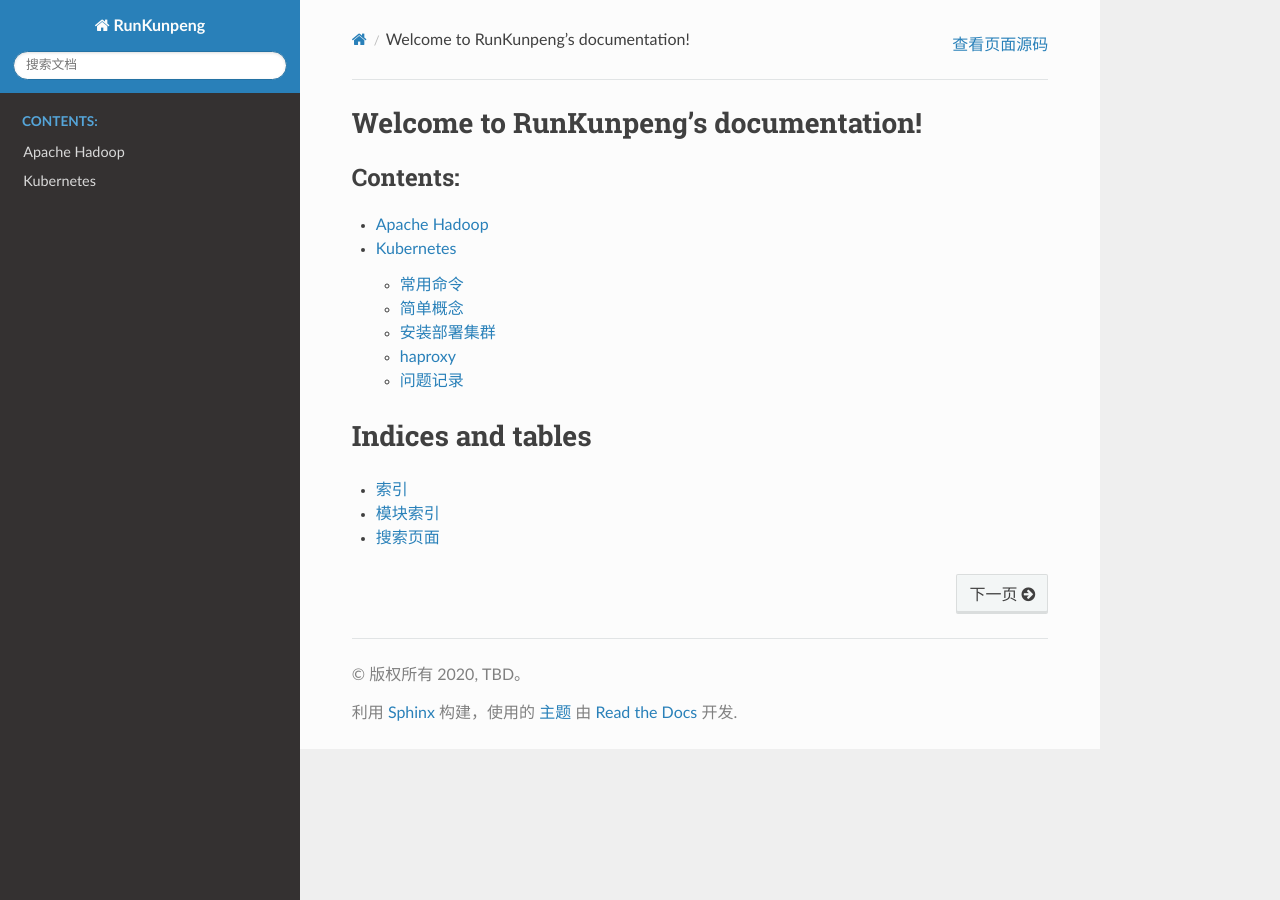
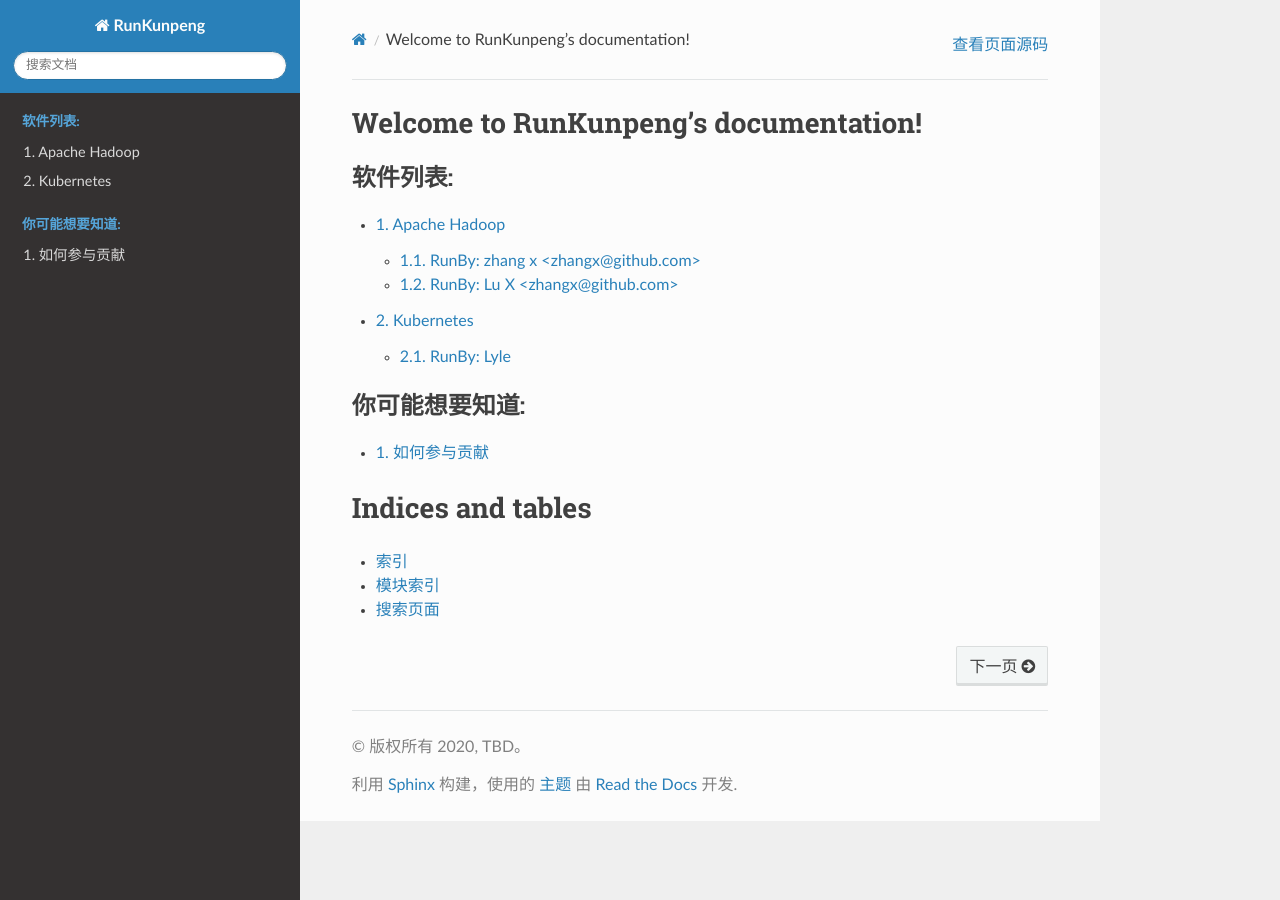
Before and after one commit to LyleLee/RunKunpeng, a Sphinx documentation site: the page built from source/index.rst, in a window 1280 px wide. Built offline with Sphinx 7.4.7 and the Read the Docs theme 2.0.0, drawn with Linux system fonts in a browser that asks for light colours; some of the changed lines change nothing that is shown.

Commit message:
format edit

```diff
--- /dev/null
+++ b/source/apps/hadoop.rst
@@ -0,0 +1,39 @@
+##########################
+Apache Hadoop
+##########################
+
+The Apache Hadoop software library is a framework that allows for the distributed processing of large data sets across clusters of computers using simple programming models.
+
+大数据的hadoop
+
+:Name: Hadoop
+:Website: https://hadoop.apache.org/
+:Project: Github https://github.com/apache/hadoop
+:License: Apache License 2.0
+
+-----------------------------------------------------------------------
+
+.. We like to keep the above content stable. edit before thinking. You are free to add you run log below
+
+
+RunBy: zhang x <zhangx@github.com>
+====================================
+
+:Run Version: 2.9.0
+:Pass: Yes
+
+I run this program with 8 arm64 nodes.
+
+
+please check the diagram, and the result is great.
+
+
+RunBy: Lu X <zhangx@github.com>
+====================================
+
+:Run Version: 2.6.0
+:Pass: Yes
+
+软件栈是： YARN+Mysql+CentOS
+
+Hadoop work good with HDFS YARN and so on
--- /dev/null
+++ b/source/apps/kubenetes.rst
@@ -0,0 +1,148 @@
+##########################
+Kubernetes
+##########################
+
+The Kubernetes
+
+:Name: kubenetes, k8s
+:Website: https://kubernetes.io/
+:Project: Github https://github.com/kubernetes
+:License: Apache License 2.0
+
+-----------------------------------------------------------------------
+
+
+RunBy: Lyle
+====================================
+
+:Run version: 1.18.3, 1.14.0
+:Pass: Yes
+
+如果是和 minikube 一起使用的话，只需要下载client端就可以了。 ::
+
+    curl -OL https://dl.k8s.io/v1.18.0/kubernetes-client-linux-arm64.tar.gz
+
+
+安装部署集群
+----------------
+
+添加kubernetes软件源 ::
+
+    curl -s https://packages.cloud.google.com/apt/doc/apt-key.gpg | sudo apt-key add -
+    cat <<EOF | sudo tee /etc/apt/sources.list.d/kubernetes.list
+    deb https://apt.kubernetes.io/ kubernetes-xenial main
+    EOF
+
+检查所需的镜像是否能获得 ::
+
+    kubeadm config images pull
+
+    mkdir -p $HOME/.kube
+    sudo cp -i /etc/kubernetes/admin.conf $HOME/.kube/config
+    sudo chown $(id -u):$(id -g) $HOME/.kube/config
+
+安装网络插件 ::
+
+    sudo kubeadm init
+    kubectl apply -f https://docs.projectcalico.org/v3.11/manifests/calico.yaml
+
+    kubectl get nodes #确认master ready
+
+    kubeadm token create --print-join-command
+
+
+
+workder
+
+
+手动部署： [#kubeadm_install]_
+
+加载br_netfilter ::
+
+    lsmod | grep br_netfilter
+    sudo modprobe br_netfilter
+
+设置操作系统参数，br_netfilter没有加载的话时没有这两个变量的 ::
+
+    cat <<EOF | sudo tee /etc/sysctl.d/k8s.conf
+    net.bridge.bridge-nf-call-ip6tables = 1
+    net.bridge.bridge-nf-call-iptables = 1
+    EOF
+    sudo sysctl --system    # 应用到系统
+
+添加kubernetes软件源 ::
+
+    curl -s https://packages.cloud.google.com/apt/doc/apt-key.gpg | sudo apt-key add -
+    cat <<EOF | sudo tee /etc/apt/sources.list.d/kubernetes.list
+    deb https://apt.kubernetes.io/ kubernetes-xenial main
+    EOF
+
+
+加入集群 ::
+
+    sudo kubeadm join 192.168.1.180:6443 --token yzep8d.7svs6hvljrhqk562 \
+        --discovery-token-ca-cert-hash sha256:83e29e1b29c1a11cdcb067c5da9ae58d9e11c2c15dfaa092f5b0ce3aa625b0f9
+
+
+
+
+问题记录
+-----------------------
+
+running with swap on is not supported. Please disable swap
+~~~~~~~~~~~~~~~~~~~~~~~~~~~~~~~~~~~~~~~~~~~~~~~~~~~~~~~~~~~~~~~~~
+
+::
+
+    user1@Arm64-server:~$ sudo kubeadm init --pod-network-cidr=10.244.0.0/16
+    I0510 21:10:40.951053   25602 version.go:240] remote version is much newer: v1.18.2; falling back to: stable-1.14
+    [init] Using Kubernetes version: v1.14.10
+    [preflight] Running pre-flight checks
+            [WARNING IsDockerSystemdCheck]: detected "cgroupfs" as the Docker cgroup driver. The recommended driver is "systemd". Please follow the guide at https://kubernetes.io/docs/setup/cri/
+            [WARNING SystemVerification]: this Docker version is not on the list of validated versions: 19.03.8. Latest validated version: 18.09
+    error execution phase preflight: [preflight] Some fatal errors occurred:
+            [ERROR Swap]: running with swap on is not supported. Please disable swap
+    [preflight] If you know what you are doing, you can make a check non-fatal with `--ignore-preflight-errors=...`
+
+
+解决办法 ::
+
+    sudo swapoff -a
+
+
+WARNING: kubeadm cannot validate component configs for API group
+~~~~~~~~~~~~~~~~~~~~~~~~~~~~~~~~~~~~~~~~~~~~~~~~~~~~~~~~~~~~~~~~~
+
+::
+
+    user1@Arm64-server:~$ kubeadm config images pull
+    W0511 23:20:25.155396   59650 configset.go:202] WARNING: kubeadm cannot validate component configs for API groups [kubelet.config.k8s.io kubeproxy.config.k8s.io]
+    [config/images] Pulled k8s.gcr.io/kube-apiserver:v1.18.2
+    [config/images] Pulled k8s.gcr.io/kube-controller-manager:v1.18.2
+    [config/images] Pulled k8s.gcr.io/kube-scheduler:v1.18.2
+    [config/images] Pulled k8s.gcr.io/kube-proxy:v1.18.2
+    [config/images] Pulled k8s.gcr.io/pause:3.2
+    [config/images] Pulled k8s.gcr.io/etcd:3.4.3-0
+    [config/images] Pulled k8s.gcr.io/coredns:1.6.7
+
+
+Public key for is not installed
+~~~~~~~~~~~~~~~~~~~~~~~~~~~~~~~~~~~~~~~~~~~~~~~~~~~~~~~~~~~~~~~~~
+
+::
+
+    Public key for fdd1728b8dd0026e64a99ebb87d5b7a6c026a8e2f4796e383cc7ac43e7d7ccf2-kubelet-1.18.2-0.aarch64.rpm is not installed
+    Public key for 98b57cf856484f0d15a58705136d9319e57c5b80bea2eea93cf02bb2365651dc-kubernetes-cni-0.7.5-0.aarch64.rpm is not installed
+    Public key for socat-1.7.3.2-6.el8.aarch64.rpm is not installed. Failing package is: socat-1.7.3.2-6.el8.aarch64
+    GPG Keys are configured as: file:///etc/pki/rpm-gpg/RPM-GPG-KEY-centosofficial
+    Public key for conntrack-tools-1.4.4-9.el8.aarch64.rpm is not installed. Failing package is: conntrack-tools-1.4.4-9.el8.aarch64
+    GPG Keys are configured as: file:///etc/pki/rpm-gpg/RPM-GPG-KEY-centosofficial
+    Public key for iptables-1.8.2-16.el8.aarch64.rpm is not installed. Failing packa
+
+
+Failed to set locale, defaulting to C.UTF-8” in CentOS 8
+~~~~~~~~~~~~~~~~~~~~~~~~~~~~~~~~~~~~~~~~~~~~~~~~~~~~~~~~~~~~~~~~~
+
+解决办法 ::
+
+    dnf install langpacks-en glibc-all-langpacks -y
--- a/source/hadoop.rst
+++ /dev/null
@@ -1,61 +0,0 @@
-*************************
-Apache Hadoop
-*************************
-
-The Apache Hadoop software library is a framework that allows for the distributed processing of large data sets across clusters of computers using simple programming models.
-
-
-:version:  .. code-block:: ReST
-
-                - "2.10.0"
-                - "2.9.2"
-
-:how: The field marker is a colon, the field name, and a
-      colon.
-
-      The field body may contain one or more body elements,
-      indented relative to the field marker.
-
-
-.. code-block:: json
-
-    {
-        "Name": "Apache Hadoop",
-        "Version" : [
-            "2.10.0",
-            "2.9.2"
-        ],
-        "description": "The Apache Hadoop software library is a framework that allows for the distributed processing of large data sets across clusters of computers using simple programming models." ,
-        "Website" : "https://hadoop.apache.org/",
-        "Github" : "",
-        "CentOS" : "",
-        "Ubuntu" : "",
-        "debian" : "",
-        "Fedora" : "",
-        "Description" : "",
-        "RunBy" :
-        [
-            {
-                "Name" : "zhang x",
-                "Email": "zhangx@github.com",
-                "Website": "http://zhangx.com",
-                "RunLog" : "hadoop.zhangx@github.com.rst"
-            },
-            {
-                "Name" : "Lu X",
-                "Email": "Lux@github.com",
-                "Website": "http://Lux.com",
-                "RunLog" : "http://Lux.com/hadoop"
-            }
-        ]
-    }
-
-
-I run this program with 8 arm64 nodes.
-
-
-please check the diagram
-
-
-
-And the result is great.
--- a/source/index.rst
+++ b/source/index.rst
@@ -8,11 +8,19 @@
 
 .. toctree::
    :maxdepth: 2
-   :caption: Contents:
+   :caption: 软件列表:
+   :numbered:
    :glob:
 
-   *
+   apps/*
 
+.. toctree::
+   :maxdepth: 2
+   :caption: 你可能想要知道:
+   :numbered:
+   :glob:
+
+   wiki/*
 
 
 Indices and tables
--- a/source/kubenetes.rst
+++ /dev/null
@@ -1,238 +0,0 @@
-*******************
-Kubernetes
-*******************
-
-
-下载安装kubectl [#download_kubectl]_
-
-如果是和 :doc: `minikube <./minikube>` 一起使用的话，只需要下载client端就可以了。 ::
-
-    curl -OL https://dl.k8s.io/v1.18.0/kubernetes-client-linux-arm64.tar.gz
-
-
-常用命令
-======================
-
-
-.. code-block:: console
-
-    kubectl cluster-info        # 查看集群信息
-    kubectl config view         #
-    -------------------
-    kubectl get                 # 列出资源
-    kubectl get nodes           # 查看节点信息
-    kubectl create deployment kubernetes-bootcamp --image=gcr.io/google-samples/kubernetes-bootcamp:v1 # 创建deployments
-    kubectl get deployments     # 查看deployments
-    kubectl get pods            # 查看pods
-    kubectl get events          # 查看事件， 操作出错记录
-    kubectl get services        # 查看服务
-    ---------------------
-    kubectl describe            # 显示资源详情
-    ---------------------
-    kubectl logs                # 打印容器的日志
-    ---------------------
-    kubectl exec                # 在一个容器中执行命令
-    ---------------------
-    kubectl -n service rollout restart deployment <name>    # 重启服务
-
-
-
-也可以设置命令自动补全 [#kubernetes_auto_completion]_ ::
-
-    kubectl completion bash >/etc/bash_completion.d/kubectl
-    kubectl completion bash >/etc/bash_completion.d/kubeadm
-
-
-minikube [#install-minikube]_ 官方未支持aarch64
-
-
-简单概念
-========================
-
-+ Matser 负责管理集群 [#kubernetes_master]_
-+ Node 是一个VM或者是物理机， kubernetes 集群的 worker [#kubernetes_node]_ 一个Node至少要运行
-    + Kubelet 一个在Node上负责和Master沟通的进程，管理运行在Node上的容器。
-    + 容器引擎，如Docker，拉取镜像，运行容器
-+ Deployments 一个部署， 描述使用什么镜像，多少个副本容器等配置。通过过Kubernetes API告诉集群执行部署。
-
-
-.. code-block:: console
-
-    * Creating kvm2 VM (CPUs=2, Memory=2000MB, Disk=20000MB) ...
-    E0421 09:15:04.389896   79372 cache_images.go:86] CacheImage k8s.gcr.io/coredns-arm64:1.6.5 -> /home/user1/.minikube/cache/images/k8s.gcr.io/coredns-arm64_1.6.5 failed: write: MANIFEST_UNKNOWN: "fetch \"1.6.5\" from request \"/v2/coredns-arm64/manifests/1.6.5\"."
-    *
-    X Unable to start VM. Please investigate and run 'minikube delete' if possible
-    * Error: [DRIVER_CORRUPT] new host: Error attempting to get plugin server address for RPC: Failed to dial the plugin server in 10s
-    * Suggestion: The VM driver exited with an error, and may be corrupt. Run 'minikube start' with --alsologtostderr -v=8 to see the error
-    * Documentation: https://minikube.sigs.k8s.io/docs/reference/drivers/
-
-
-安装部署集群
-======================
-
-添加kubernetes软件源 ::
-
-    curl -s https://packages.cloud.google.com/apt/doc/apt-key.gpg | sudo apt-key add -
-    cat <<EOF | sudo tee /etc/apt/sources.list.d/kubernetes.list
-    deb https://apt.kubernetes.io/ kubernetes-xenial main
-    EOF
-
-检查所需的镜像是否能获得 ::
-
-    kubeadm config images pull
-
-    mkdir -p $HOME/.kube
-    sudo cp -i /etc/kubernetes/admin.conf $HOME/.kube/config
-    sudo chown $(id -u):$(id -g) $HOME/.kube/config
-
-安装网络插件 ::
-
-    sudo kubeadm init
-    kubectl apply -f https://docs.projectcalico.org/v3.11/manifests/calico.yaml
-
-    kubectl get nodes #确认master ready
-
-    kubeadm token create --print-join-command
-
-
-
-workder
-------------------
-
-手动部署： [#kubeadm_install]_
-
-加载br_netfilter ::
-
-    lsmod | grep br_netfilter
-    sudo modprobe br_netfilter
-
-设置操作系统参数，br_netfilter没有加载的话时没有这两个变量的 ::
-
-    cat <<EOF | sudo tee /etc/sysctl.d/k8s.conf
-    net.bridge.bridge-nf-call-ip6tables = 1
-    net.bridge.bridge-nf-call-iptables = 1
-    EOF
-    sudo sysctl --system    # 应用到系统
-
-添加kubernetes软件源 ::
-
-    curl -s https://packages.cloud.google.com/apt/doc/apt-key.gpg | sudo apt-key add -
-    cat <<EOF | sudo tee /etc/apt/sources.list.d/kubernetes.list
-    deb https://apt.kubernetes.io/ kubernetes-xenial main
-    EOF
-
-
-加入集群 ::
-
-    sudo kubeadm join 192.168.1.180:6443 --token yzep8d.7svs6hvljrhqk562 \
-        --discovery-token-ca-cert-hash sha256:83e29e1b29c1a11cdcb067c5da9ae58d9e11c2c15dfaa092f5b0ce3aa625b0f9
-
-
-
-haproxy
-=====================
-
-编辑配置文件
-
-.. code-block:: yaml
-
-    global
-            daemon
-    defaults
-            mode http
-
-    frontend k8s-api-server-in
-            bind 0.0.0.0:8443
-            mode tcp
-            default_backend k8s-api-server-host
-
-    backend k8s-api-server-host
-            balance roundrobin
-            server master1 192.168.122.100:6443
-            server master2 192.168.122.101:6443
-            server master3 192.168.122.102:6443
-
-
-启动服务 ::
-
-    docker run -d --name my-haproxy \
-        -v /etc/haproxy:/usr/local/etc/haproxy:ro \
-        -p 8443:8443 \
-        -p 1080:1080 \
-        --restart always \
-        haproxy:latest
-
-
-
-
-问题记录
-=====================
-
-running with swap on is not supported. Please disable swap
-----------------------------------------------------------------
-
-::
-
-    user1@Arm64-server:~$ sudo kubeadm init --pod-network-cidr=10.244.0.0/16
-    I0510 21:10:40.951053   25602 version.go:240] remote version is much newer: v1.18.2; falling back to: stable-1.14
-    [init] Using Kubernetes version: v1.14.10
-    [preflight] Running pre-flight checks
-            [WARNING IsDockerSystemdCheck]: detected "cgroupfs" as the Docker cgroup driver. The recommended driver is "systemd". Please follow the guide at https://kubernetes.io/docs/setup/cri/
-            [WARNING SystemVerification]: this Docker version is not on the list of validated versions: 19.03.8. Latest validated version: 18.09
-    error execution phase preflight: [preflight] Some fatal errors occurred:
-            [ERROR Swap]: running with swap on is not supported. Please disable swap
-    [preflight] If you know what you are doing, you can make a check non-fatal with `--ignore-preflight-errors=...`
-
-
-解决办法 ::
-
-    sudo swapoff -a
-
-
-WARNING: kubeadm cannot validate component configs for API group
-------------------------------------------------------------------
-
-::
-
-    user1@Arm64-server:~$ kubeadm config images pull
-    W0511 23:20:25.155396   59650 configset.go:202] WARNING: kubeadm cannot validate component configs for API groups [kubelet.config.k8s.io kubeproxy.config.k8s.io]
-    [config/images] Pulled k8s.gcr.io/kube-apiserver:v1.18.2
-    [config/images] Pulled k8s.gcr.io/kube-controller-manager:v1.18.2
-    [config/images] Pulled k8s.gcr.io/kube-scheduler:v1.18.2
-    [config/images] Pulled k8s.gcr.io/kube-proxy:v1.18.2
-    [config/images] Pulled k8s.gcr.io/pause:3.2
-    [config/images] Pulled k8s.gcr.io/etcd:3.4.3-0
-    [config/images] Pulled k8s.gcr.io/coredns:1.6.7
-
-
-Public key for is not installed
---------------------------------
-
-::
-
-    Public key for fdd1728b8dd0026e64a99ebb87d5b7a6c026a8e2f4796e383cc7ac43e7d7ccf2-kubelet-1.18.2-0.aarch64.rpm is not installed
-    Public key for 98b57cf856484f0d15a58705136d9319e57c5b80bea2eea93cf02bb2365651dc-kubernetes-cni-0.7.5-0.aarch64.rpm is not installed
-    Public key for socat-1.7.3.2-6.el8.aarch64.rpm is not installed. Failing package is: socat-1.7.3.2-6.el8.aarch64
-    GPG Keys are configured as: file:///etc/pki/rpm-gpg/RPM-GPG-KEY-centosofficial
-    Public key for conntrack-tools-1.4.4-9.el8.aarch64.rpm is not installed. Failing package is: conntrack-tools-1.4.4-9.el8.aarch64
-    GPG Keys are configured as: file:///etc/pki/rpm-gpg/RPM-GPG-KEY-centosofficial
-    Public key for iptables-1.8.2-16.el8.aarch64.rpm is not installed. Failing packa
-
-
-Failed to set locale, defaulting to C.UTF-8” in CentOS 8
------------------------------------------------------------
-
-解决办法 ::
-
-    dnf install langpacks-en glibc-all-langpacks -y
-
-
-
-.. [#download_kubectl] https://kubernetes.io/docs/setup/release/notes/#downloads-for-v1-18-0
-.. [#kubeadm_install] https://kubernetes.io/docs/setup/production-environment/tools/kubeadm/install-kubeadm/
-.. [#kubernetes_master] https://kubernetes.io/docs/tutorials/kubernetes-basics/create-cluster/
-.. [#kubernetes_node] https://kubernetes.io/docs/tutorials/kubernetes-basics/explore/explore-intro/
-.. [#install-minikube] https://kubernetes.io/docs/tasks/tools/install-minikube/
-.. [#kubernetes_auto_completion] https://kubernetes.io/docs/tasks/tools/install-kubectl/#enabling-shell-autocompletion
-.. [#google_public_images] https://console.cloud.google.com/gcr/images/google-containers/GLOBAL
-.. [#ha-topology] https://kubernetes.io/docs/setup/production-environment/tools/kubeadm/ha-topology/
--- /dev/null
+++ b/source/wiki/contribute.rst
@@ -0,0 +1,6 @@
+##########################
+如何参与贡献
+##########################
+
+
+了解restructuredText语法： https://learn-rst.readthedocs.io/zh_CN/
```
